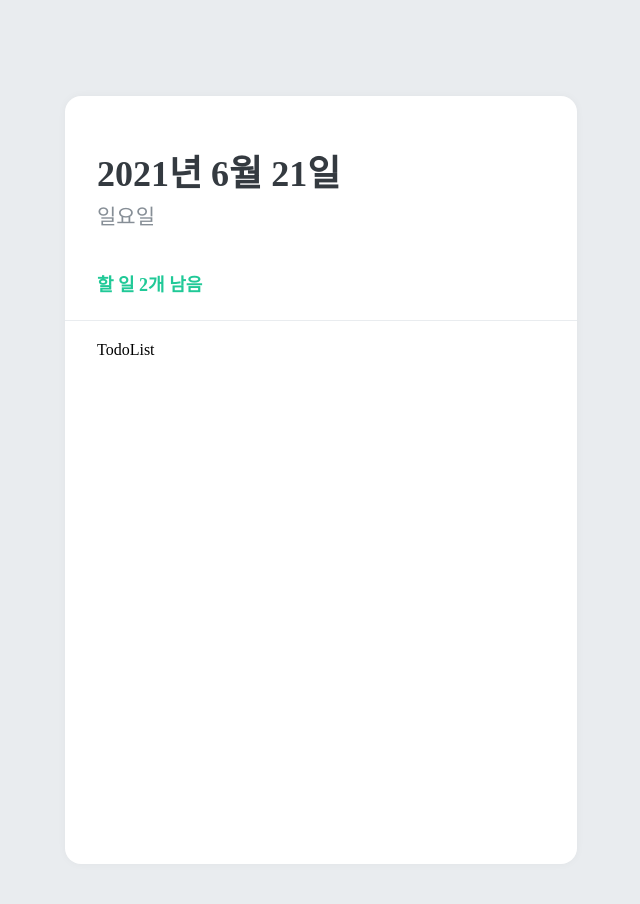
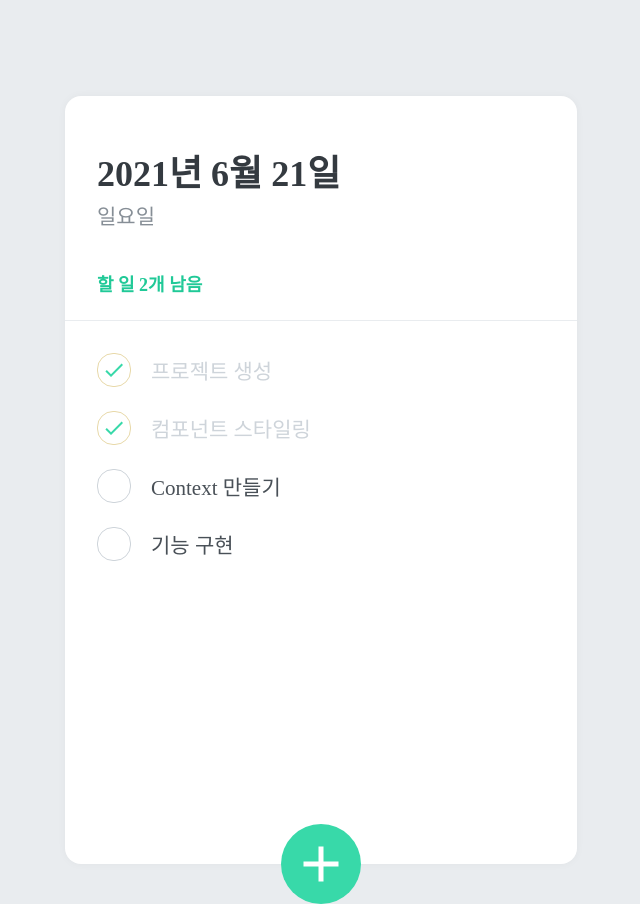
Before and after one commit to dwhddnjs/TODO-LIST, a React (Create React App) app: page / in a window 1280 px wide. Shown: the whole page, without its empty margins (319-959 px from the left). Built offline with nearby package versions, Linux system fonts and the light colour scheme.

Commit message:
finished ui

```diff
--- a/src/App.js
+++ b/src/App.js
@@ -1,5 +1,6 @@
 import React from "react";
 import { createGlobalStyle } from "styled-components";
+import TodoCreate from "./components/TodoCreate";
 import TodoHead from "./components/TodoHead";
 import TodoList from "./components/TodoList";
 import TodoTemplate from "./components/TodoTemplate";
@@ -17,6 +18,7 @@
       <TodoTemplate>
         <TodoHead />
         <TodoList />
+        <TodoCreate />
       </TodoTemplate>
     </>
   );
--- /dev/null
+++ b/src/components/TodoCreate.js
@@ -0,0 +1,91 @@
+import React, { useState } from "react";
+import styled, { css } from "styled-components";
+import { MdAdd } from "react-icons/md";
+
+const CircleButton = styled.button`
+  background: #38d9a9;
+  &:hover {
+    background: #63e6be;
+  }
+  &:active {
+    background: #20c997;
+  }
+
+  z-index: 5;
+  cursor: pointer;
+  width: 80px;
+  height: 80px;
+  display: flex;
+  align-items: center;
+  justify-content: center;
+
+  position: absolute;
+  left: 50%;
+  bottom: 0px;
+  transform: translate(-50%, 50%);
+
+  font-size: 60px;
+  color: white;
+  border-radius: 40px;
+  border: none;
+  outline: none;
+
+  transition: 0.125s all ease-in;
+  ${(props) =>
+    props.open &&
+    css`
+      background: #ff6b6b;
+      &:hover {
+        background: #ff6b6b;
+      }
+      &:active {
+        background: #fa5252;
+      }
+      transform: translate(-50%, 50%) rotate(45deg);
+    `};
+`;
+
+const InsertFormPositioner = styled.div`
+  width: 100%;
+  bottom: 0;
+  left: 0;
+  position: absolute;
+`;
+
+const InsertForm = styled.div`
+  background: #f8f9fa;
+  padding: 32px;
+  padding-bottom: 72px;
+  border-bottom-left-radius: 16px;
+  border-bottom-right-radius: 16px;
+  border-top: 1px solid #e9ecef;
+`;
+
+const Input = styled.input`
+  padding: 12px;
+  border-radius: 4px;
+  border: 1px solid #dee2e6;
+  width: 100%;
+  outline: none;
+  font-size: 18px;
+  box-sizing: border-box;
+`;
+
+export default function TodoCreate() {
+  const [open, setOpen] = useState(false);
+  const onToggle = () => setOpen(!open);
+  return (
+    <>
+      {open && (
+        <InsertFormPositioner>
+          <InsertForm>
+            <Input placeholder="할 일을 입력 후, Enter를 누르세요" autoFocus />
+          </InsertForm>
+        </InsertFormPositioner>
+      )}
+      <CircleButton onClick={onToggle} open={open}>
+        <MdAdd />
+      </CircleButton>
+    </>
+  );
+}
--- a/src/components/TodoItem.js
+++ b/src/components/TodoItem.js
@@ -1,6 +1,35 @@
 import React from "react";
-import styled from "styled-components";
+import styled, { css } from "styled-components";
 import { MdDone, MdDelete } from "react-icons/md";
+
+const CheckCircle = styled.div`
+  width: 32px;
+  height: 32px;
+  border-radius: 16px;
+  border: 1px solid #ced4da;
+  font-size: 24px;
+  display: flex;
+  align-items: center;
+  justify-content: center;
+  margin-right: 20px;
+  cursor: pointer;
+  ${(props) =>
+    props.done &&
+    css`
+      border: 1px solid #e8d9a9;
+      color: #38d9a9;
+    `}
+`;
+const Text = styled.div`
+  flex: 1;
+  font-size: 21px;
+  color: #495057;
+  ${(props) =>
+    props.done &&
+    css`
+      color: #ced4da;
+    `}
+`;
 
 const Remove = styled.div`
   opacity: 0;
@@ -15,16 +44,27 @@
   }
 `;
 
-const CheckCircle = styled.div``;
-const Text = styled.div``;
 const TodoItemBlock = styled.div`
+  display: flex;
+  align-items: center;
+  padding-top: 12px;
+  padding-bottom: 12px;
+
   &:hover {
-    $(Remove) {
+    ${Remove} {
       opacity: 1;
     }
   }
 `;
 
-export default function TodoItem() {
-  return <div></div>;
+export default function TodoItem({ id, done, text }) {
+  return (
+    <TodoItemBlock>
+      <CheckCircle done={done}>{done && <MdDone />}</CheckCircle>
+      <Text done={done}>{text}</Text>
+      <Remove>
+        <MdDelete />
+      </Remove>
+    </TodoItemBlock>
+  );
 }
--- a/src/components/TodoList.js
+++ b/src/components/TodoList.js
@@ -1,5 +1,6 @@
 import React from "react";
 import styled from "styled-components";
+import TodoItem from "./TodoItem";
 
 const TodoListBlock = styled.div`
   flex: 1;
@@ -9,5 +10,12 @@
 `;
 
 export default function TodoList() {
-  return <TodoListBlock>TodoList</TodoListBlock>;
+  return (
+    <TodoListBlock>
+      <TodoItem text="프로젝트 생성" done={true} />
+      <TodoItem text="컴포넌트 스타일링" done={true} />
+      <TodoItem text="Context 만들기" done={false} />
+      <TodoItem text="기능 구현" done={false} />
+    </TodoListBlock>
+  );
 }
```
